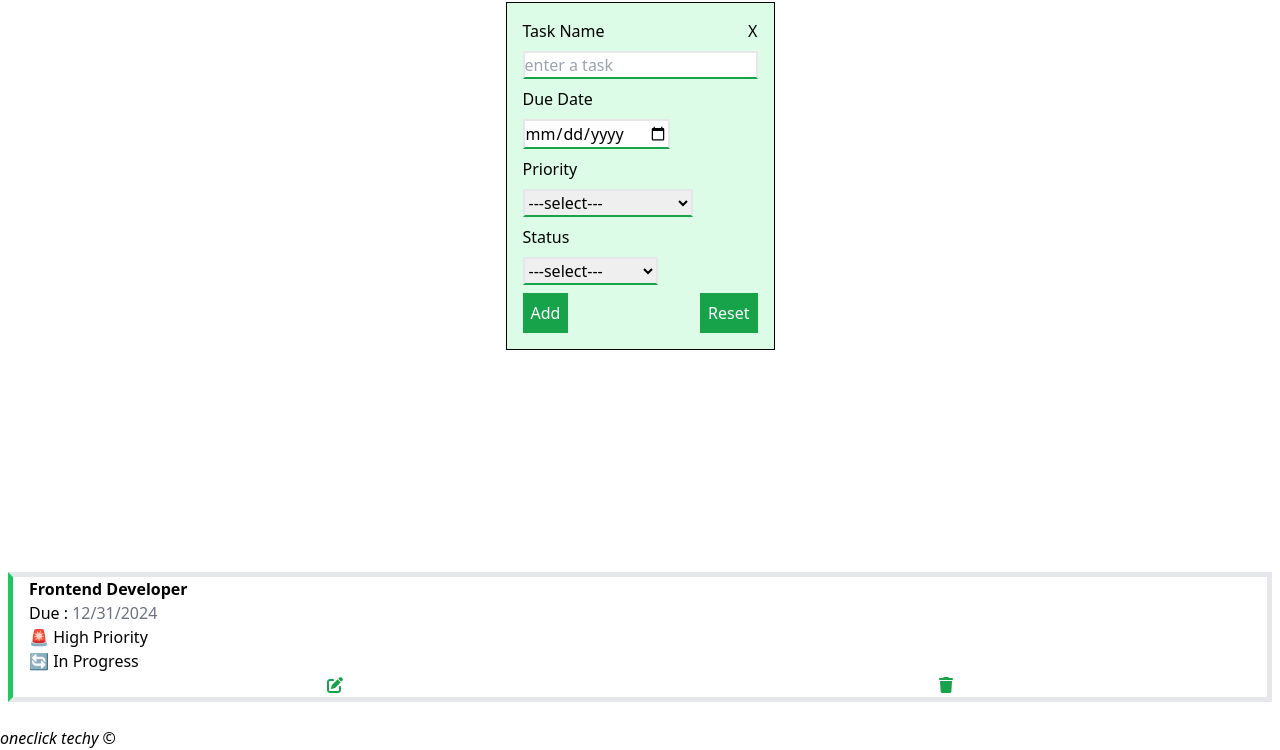
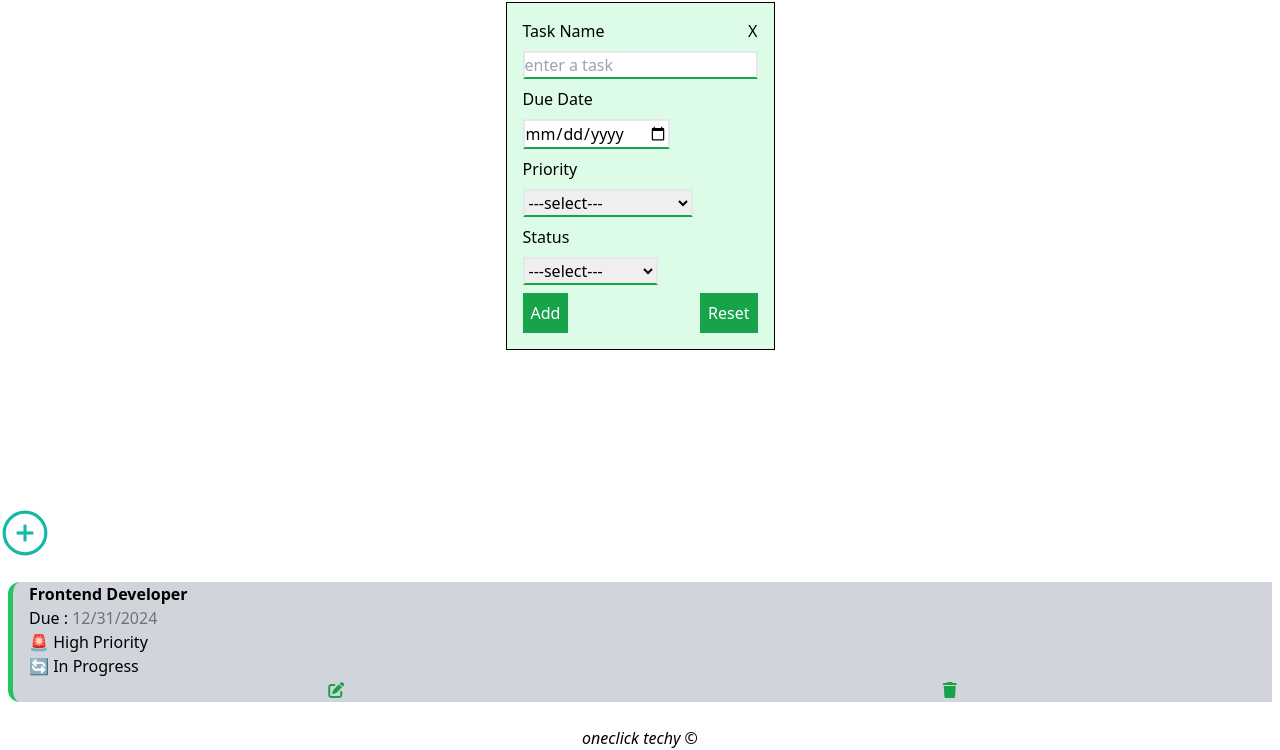
Before and after one commit to OneClickTechy/toDo-webApp, a website: page src/index.html in a window 1280 px wide. Shown: the part 50-800 px from the top of the page. Drawn offline with Linux system fonts and the light colour scheme.

Commit message:
add task button is added in html

```diff
--- a/src/index.html
+++ b/src/index.html
@@ -76,8 +76,32 @@
         </form>
       </section>
 
+
+        <button
+          class="group cursor-pointer outline-none hover:rotate-90 duration-300"
+          title="Add New"
+        >
+          <svg
+            class="stroke-teal-500 fill-none group-hover:fill-teal-800 group-active:stroke-teal-200 group-active:fill-teal-600 group-active:duration-0 duration-300"
+            viewBox="0 0 24 24"
+            height="50px"
+            width="50px"
+            xmlns="http://www.w3.org/2000/svg"
+          >
+            <path
+              stroke-width="1.5"
+              d="M12 22C17.5 22 22 17.5 22 12C22 6.5 17.5 2 12 2C6.5 2 2 6.5 2 12C2 17.5 6.5 22 12 22Z"
+            ></path>
+            <path stroke-width="1.5" d="M8 12H16"></path>
+            <path stroke-width="1.5" d="M12 16V8"></path>
+          </svg>
+        </button>
+
+
       <section>
-        <div class="border-l-green-500 border-[5px] px-4 m-2">
+        <div
+          class="border-l-green-500 border-l-[5px] rounded-l-xl px-4 m-2 bg-gray-300"
+        >
           <ul>
             <li hidden>task id</li>
             <li class="capitalize"><b>frontend developer</b></li>
@@ -93,8 +117,7 @@
           </div>
         </div>
       </section>
-
-      <footer>
+      <footer class="text-center">
         <i>oneclick techy &copy;</i>
       </footer>
     </main>
```
Also changed, not shown: src/output.css.
